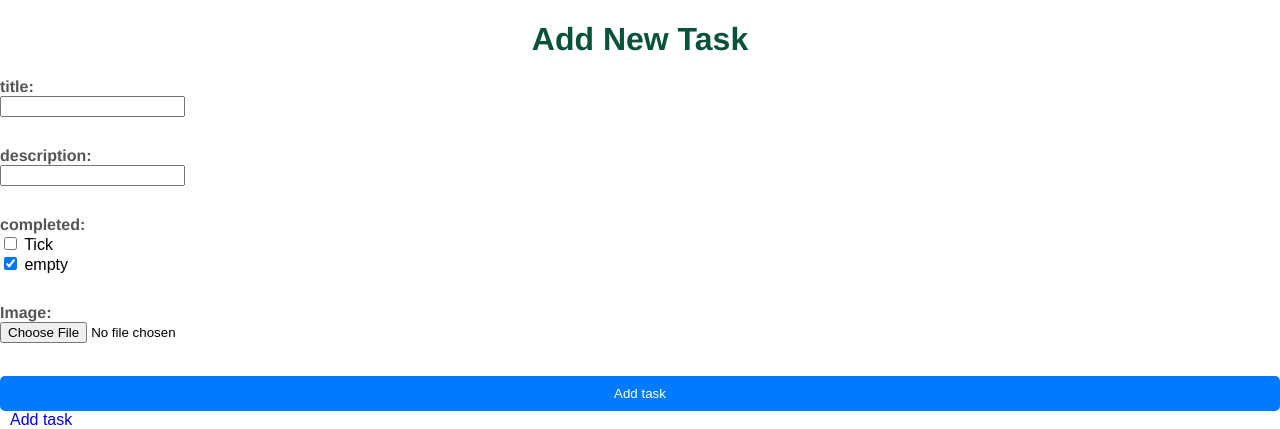
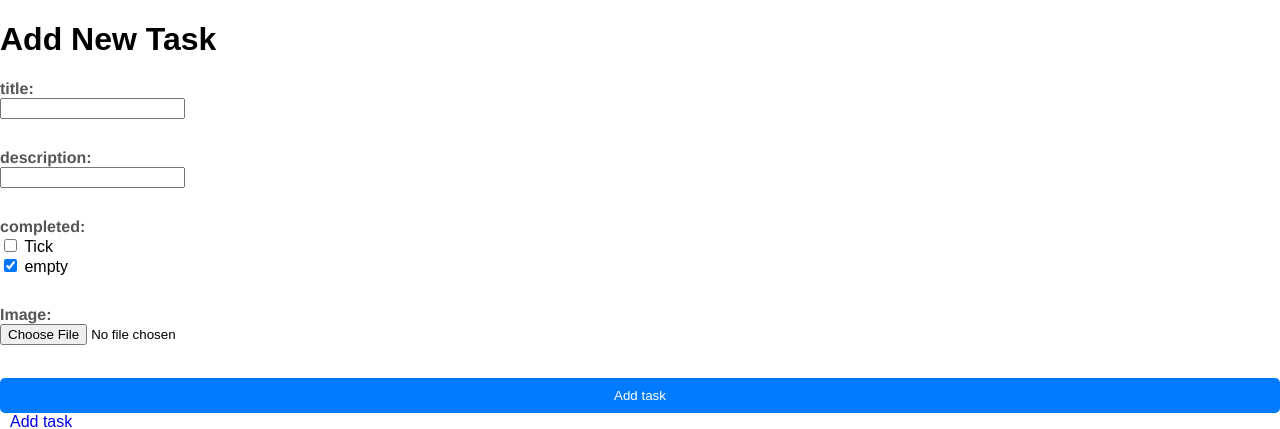
Before and after one commit to ALTUM-02/django_to_do, a Django app: page /task/add/ in a window 1280 px wide. Shown: the top 429 px of the page. Run offline with Django 5.2, Linux system fonts and the light colour scheme; a user stored in the database is signed in.

Commit message:
new change

```diff
--- a/mimi/static/css/styles.css
+++ b/mimi/static/css/styles.css
@@ -4,12 +4,6 @@ body {
     background-color: white;
 }
 
-h1 {
-    font-family: 'Franklin Gothic Medium', 'Arial Narrow', Arial, sans-serif;
-    text-align: center;
-    margin-bottom: 20px;
-    color: #07523b;
-}
 /*form {
     background:#c6d4d6;
     padding: 25px 30px;
```
